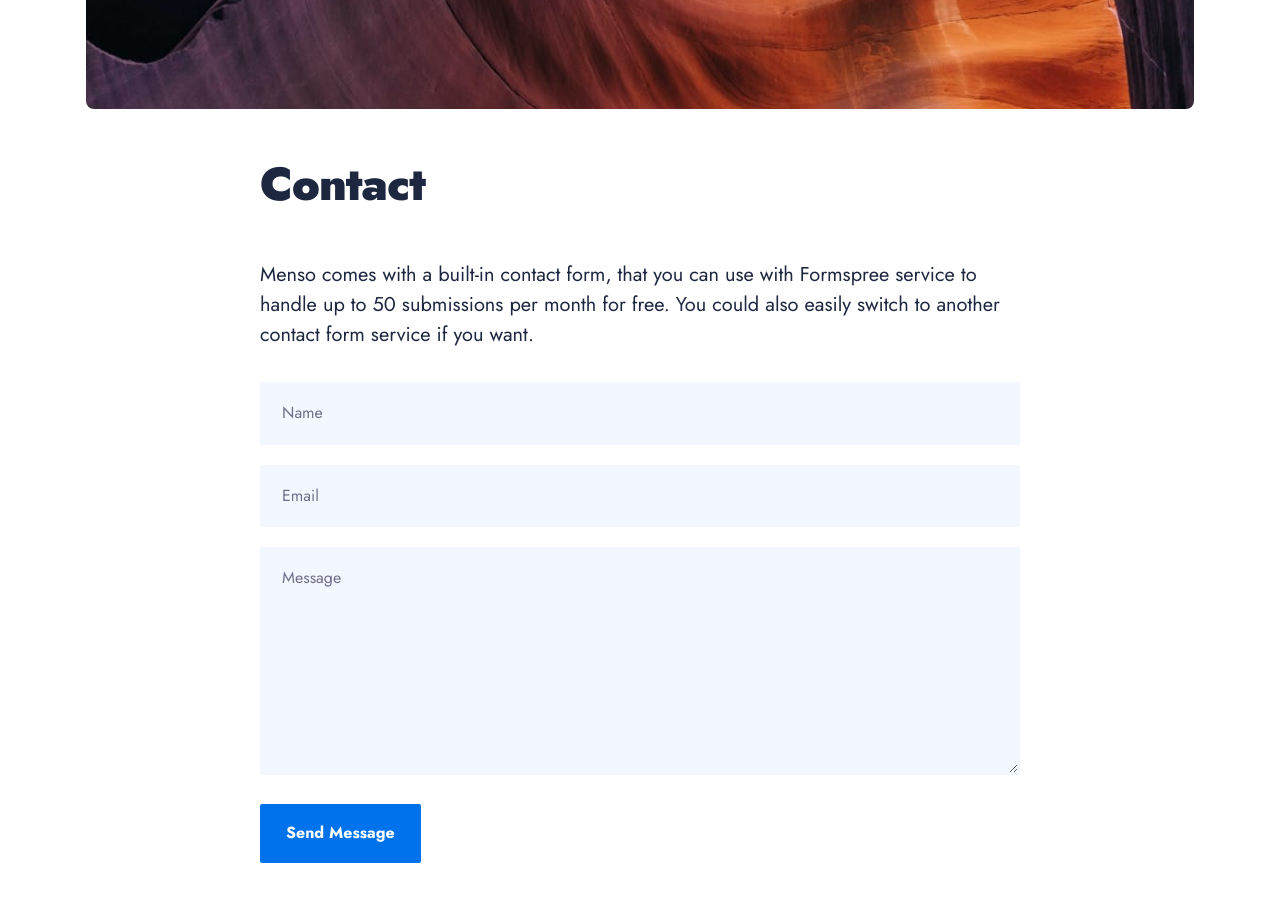
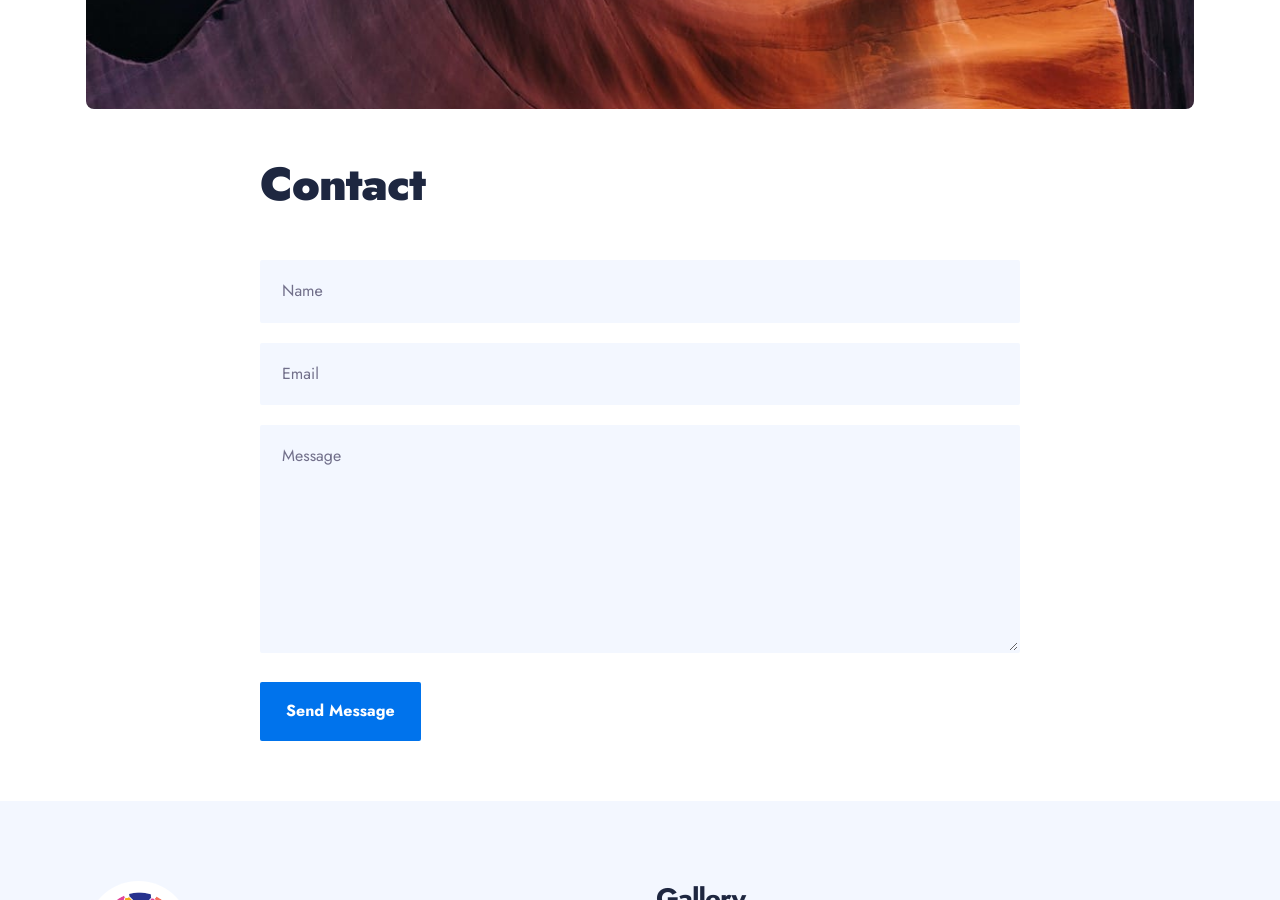
Before and after one commit to data-umbrella/data-umbrella.github.io, a Jekyll site: the page built from _pages/contact.html, in a window 1280 px wide and 900 px high, scrolled down 652 px. Built offline with Jekyll 4.4.1, drawn with Linux system fonts in a browser that asks for light colours; nearby versions of some CDN libraries.

Commit message:
Update _config.yml

```diff
--- a/_config.yml
+++ b/_config.yml
@@ -40,7 +40,7 @@ hero:
 #-------------------------------
 # Newsletter
 mailchimp: enable # To enable the mailchimp form, use the value 'enable'. To disable the form, leave the field blank.
-mailchimp__identifier:  https://dataumbrella.substack.com/ # Add your MailChimp form identifier. For example - frnla.us6.list-manage.com/subscribe/post?u=6314d69a3f315af7ce3fb00a0&amp;id=3038727cc3
+mailchimp__identifier:  dataumbrella.substack.com/ # Add your MailChimp form identifier. For example - frnla.us6.list-manage.com/subscribe/post?u=6314d69a3f315af7ce3fb00a0&amp;id=3038727cc3
 mailchimp__input__text: Subscribe here
 mailchimp__button__text: Subscribe to our newsletter
 
@@ -54,9 +54,9 @@ gallery:
     - alt: 'Rest'
       url: '/images/bayes/bayes1.jpg'
     - alt: 'Bayes'
-      url: '/images/bayes/bayes2.jpg'
+      url: '/images/bayes/bayes2.JPG'
     - alt: 'Bayes2'
-      url: '/images/bayes/bayes3.jpg'
+      url: '/images/bayes/bayes3.JPG'
     - alt: 'Bayes3'
       url: '/images/bayes/bayes4.jpg'
     - alt: 'Rest'
@@ -74,8 +74,8 @@ gallery:
 #-------------------------------
 # Contact Settings
 contact:
-  email: your@email.com # Add your email for contant form
-  description: Menso comes with a built-in contact form, that you can use with Formspree service to handle up to 50 submissions per month for free. You could also easily switch to another contact form service if you want. # Add a description of your form
+  email: data.umbrella.dei@gmail.com # Add your email for contant form
+  description:
 
 # NOTE
 # Menso theme comes with a contact form built-in. You can use this form with Formspree (https://formspree.io/) service and get up to 50 submissions for free. Also, you can easily switch to another service if you want.
```
